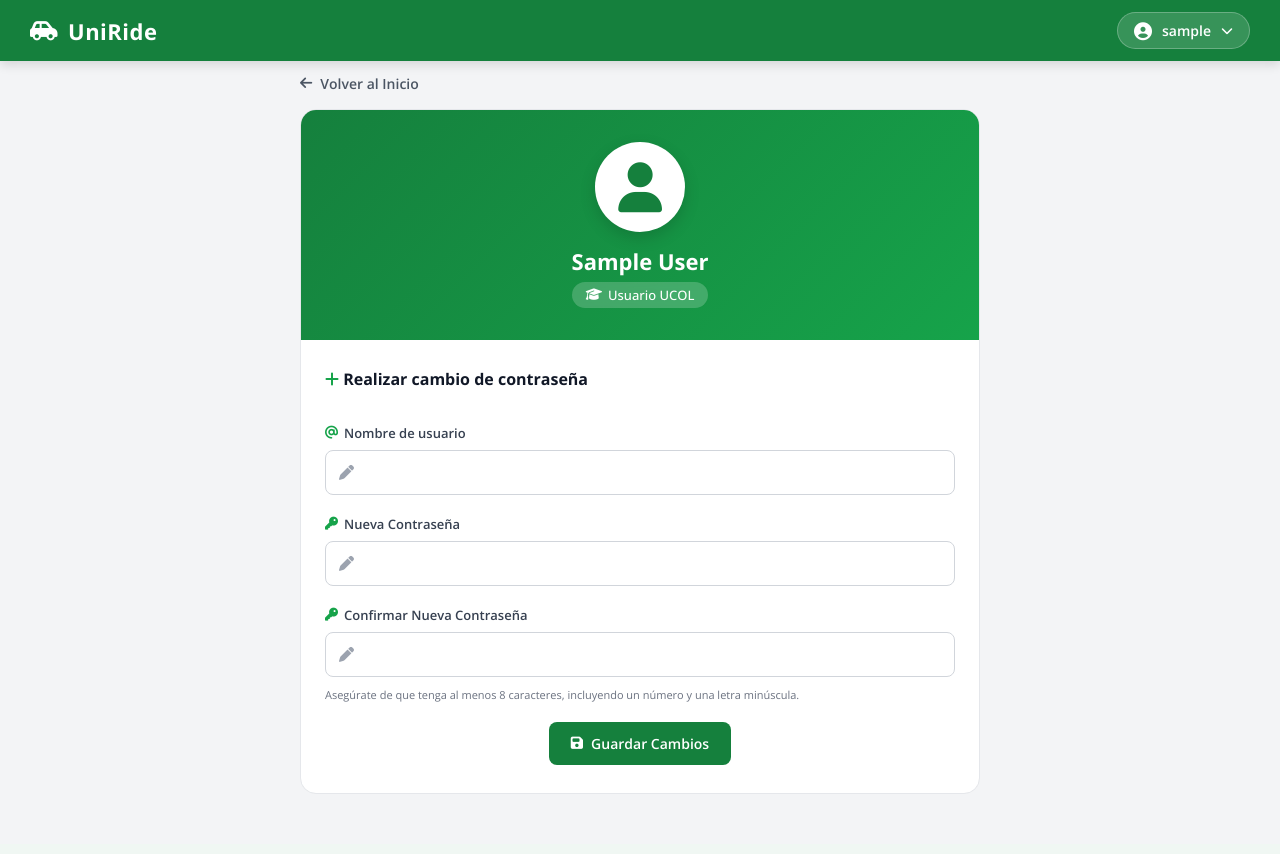
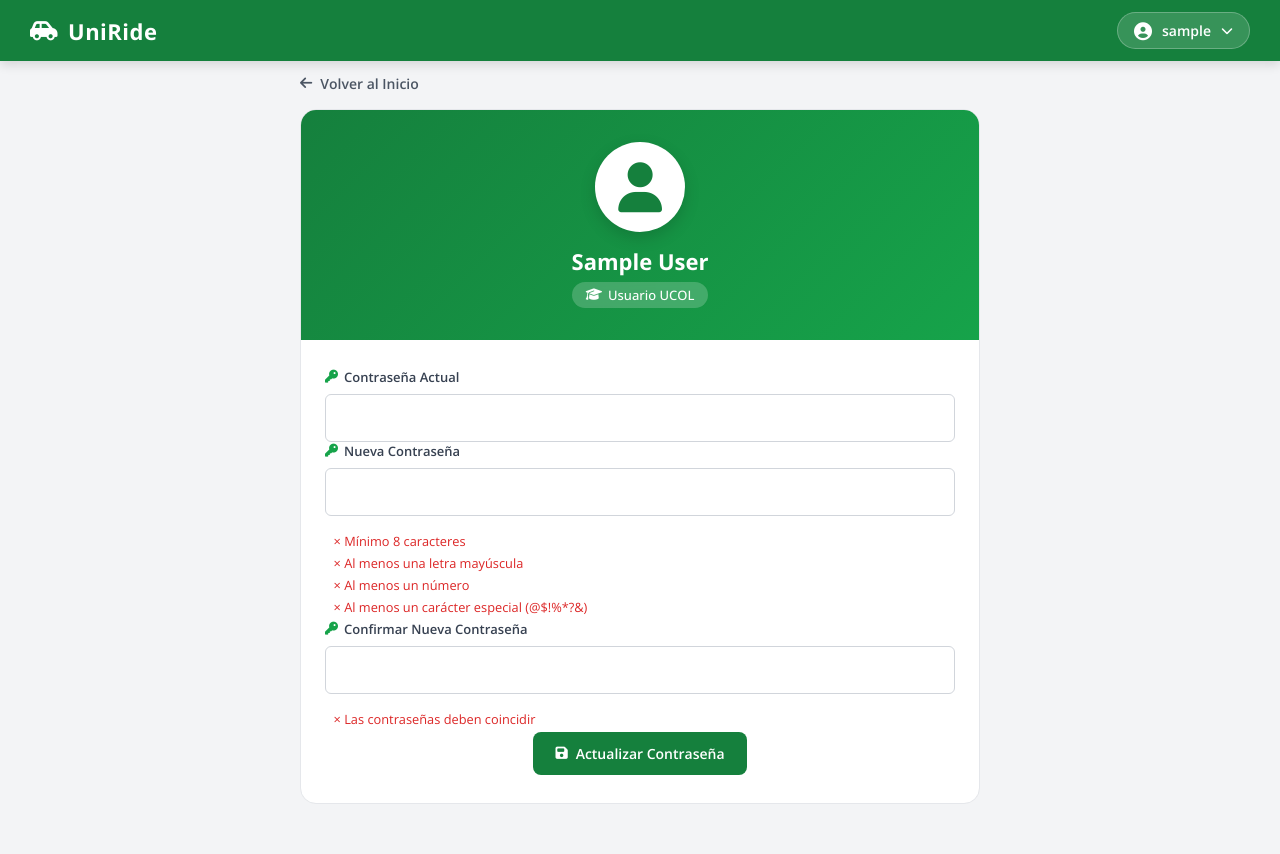
Before and after one commit to Gavalencia12/RaitCol, a Django app: page /change_password/ in a window 1280 px wide. Before the commit the page ends 794 px from the top, so only its background shows below. Run offline with Django 4.2, Linux system fonts and the light colour scheme; the visitor is signed in with stand-in values (Sample User, id 1).

Commit message:
NEW frontend---cambio-de-contraseña

```diff
--- a/static/css/profile.css
+++ b/static/css/profile.css
@@ -552,3 +552,71 @@
     padding: 10px 10px 10px 38px;
   }
 }
+/* Estilos para contraseñas de cambiar contraseña */
+:root {
+    --primary-color: #16a34a;
+    --success-color: #16a34a;
+    --error-color: #dc2626;
+    --text-color: #1f2937;
+    --border-color: #d1d5db;
+}
+
+.password-wrapper input {
+    width: 100%;
+    padding: 0.75rem;
+    padding-right: 2.75rem; /* Espacio extra para que el texto no tape el icono */
+    border: 1px solid var(--border-color);
+    border-radius: 6px;
+    box-sizing: border-box;
+    font-size: 1rem;
+    transition: border-color 0.2s;
+}
+
+.password-wrapper input:focus {
+    outline: none;
+    border-color: var(--primary-color);
+    box-shadow: 0 0 0 3px rgba(79, 70, 229, 0.1);
+}
+
+
+
+.requirements {
+    font-size: 0.8rem;
+    color: #6b7280;
+    margin-top: 0.5rem;
+    padding-left: 1.2rem;
+}
+
+.requirements li {
+    margin-bottom: 0.25rem;
+}
+
+.valid {
+    color: var(--success-color) !important;
+    list-style-type: '✓ ';
+}
+
+.invalid {
+    color: var(--error-color);
+    list-style-type: '× ';
+}
+
+.alert {
+    padding: 0.75rem;
+    border-radius: 6px;
+    font-size: 0.9rem;
+    margin-bottom: 1rem;
+    display: none;
+}
+
+.alert-error {
+    background-color: #fee2e2;
+    color: var(--error-color);
+    border: 1px solid #fca5a5;
+}
+
+.alert-success {
+    background-color: #dcfce7;
+    color: var(--success-color);
+    border: 1px solid #86efac;
+}
--- /dev/null
+++ b/static/js/change_password.js
@@ -0,0 +1,116 @@
+document.addEventListener('DOMContentLoaded', () => {
+    // Inicializar los iconos de Lucide
+
+
+    const passwordForm = document.getElementById('passwordForm');
+    const old_password = document.getElementById('old_password');
+    const new_password1 = document.getElementById('new_password1');
+    const new_password2 = document.getElementById('new_password2');
+    const alertMessage = document.getElementById('alertMessage');
+
+    // Elementos de requisitos de validación
+    const reqLength = document.getElementById('reqLength');
+    const reqUppercase = document.getElementById('reqUppercase');
+    const reqNumber = document.getElementById('reqNumber');
+    const reqSpecial = document.getElementById('reqSpecial');
+    const reqMatch = document.getElementById('reqMatch');
+
+
+    // 2. Funciones de validación en tiempo real
+    function validateNewPassword() {
+        const value = new_password1.value;
+
+        const hasLength = value.length >= 8;
+        const hasUppercase = /[A-Z]/.test(value);
+        const hasNumber = /[0-9]/.test(value);
+        const hasSpecial = /[@$!%*?&]/.test(value);
+
+        updateRequirementStatus(reqLength, hasLength);
+        updateRequirementStatus(reqUppercase, hasUppercase);
+        updateRequirementStatus(reqNumber, hasNumber);
+        updateRequirementStatus(reqSpecial, hasSpecial);
+
+        validateConfirmPassword();
+
+        return hasLength && hasUppercase && hasNumber && hasSpecial;
+    }
+
+    function validateConfirmPassword() {
+        const matches = new_password1.value === new_password2.value && new_password2.value !== '';
+        updateRequirementStatus(reqMatch, matches);
+        return matches;
+    }
+
+    function updateRequirementStatus(element, isValid) {
+        if (isValid) {
+            element.classList.remove('invalid');
+            element.classList.add('valid');
+        } else {
+            element.classList.remove('valid');
+            element.classList.add('invalid');
+        }
+    }
+
+    // Escuchadores de eventos para los inputs
+    new_password1.addEventListener('input', validateNewPassword);
+    new_password2.addEventListener('input', validateConfirmPassword);
+
+    // 3. Manejo del Envío del Formulario
+    passwordForm.addEventListener('submit', function(e) {
+        e.preventDefault();
+
+        alertMessage.style.display = 'none';
+        alertMessage.className = 'alert';
+
+        if (old_password.value.trim() === '') {
+            showAlert('Por favor, ingresa tu contraseña actual.', 'error');
+            return;
+        }
+
+        const isNewPasswordSecure = validateNewPassword();
+        const doPasswordsMatch = validateConfirmPassword();
+
+        if (!isNewPasswordSecure) {
+            showAlert('La nueva contraseña no cumple con todos los requisitos de seguridad.', 'error');
+            return;
+        }
+
+        if (!doPasswordsMatch) {
+            showAlert('La confirmación de la contraseña no coincide.', 'error');
+            return;
+        }
+
+        showAlert('¡Contraseña actualizada con éxito! (Enviando al servidor...)', 'success');
+
+        console.log('Datos listos para la API:', {
+            current: old_password.value,
+            new: new_password1.value
+        });
+
+        passwordForm.reset();
+        resetRequirements();
+        resetPasswordVisibility();
+    });
+
+    function showAlert(message, type) {
+        alertMessage.textContent = message;
+        alertMessage.style.display = 'block';
+        alertMessage.classList.add(type === 'success' ? 'alert-success' : 'alert-error');
+    }
+
+    function resetRequirements() {
+        const items = document.querySelectorAll('.requirements li');
+        items.forEach(item => {
+            item.classList.remove('valid');
+            item.classList.add('invalid');
+        });
+    }
+
+    // Devuelve los inputs al tipo password por defecto tras enviar el formulario
+    function resetPasswordVisibility() {
+        const inputs = document.querySelectorAll('.password-wrapper input');
+        inputs.forEach(input => input.type = 'password');
+
+
+    }
+});
--- a/templates/users/change_password.html
+++ b/templates/users/change_password.html
@@ -46,54 +46,56 @@
           </div>
 
           <div class="profile-card-body">
-            <form method="POST" action="{% url 'profile' %}" class="profile-form" onsubmit="return checkForm(this);">
+          <div id="alertMessage" class="alert"></div>
+          <form method="POST" action="{% url 'profile' %}" id="passwordForm">
             {% csrf_token %}
+              <!-- Contraseña Actual -->
+              <div class="form-group">
+                  <label for="old_password">
+                    <i class="fa fa-key"></i>Contraseña Actual
+                  </label>
+                  <div class="password-wrapper">
+                      <input type="password" id="old_password" name="old_password" class="form-control" required>
 
-              <h4 style="font-size: 16px; font-weight: 700; color: #111827; margin: 0 0 14px 0;">
-                <i class="fa-solid fa-plus" style="color: #16a34a;"></i> Realizar cambio de contraseña
-              </h4>
-
-              <div class="form-group">
-                  <label for="username">
-                    <i class="fa-solid fa-at"></i> Nombre de usuario
-                  </label>
-                  <div class="input-wrapper">
-                    <i class="fa-solid fa-pen"></i>
-                    <input type="text" id="username" name="username" class="form-control" min="1" max="10"
-                      value="" >
                   </div>
               </div>
 
+              <!-- Nueva Contraseña -->
               <div class="form-group">
                   <label for="new_password1">
-                    <i class="fa fa-key"></i> Nueva Contraseña
+                    <i class="fa fa-key"></i>Nueva Contraseña
                   </label>
-                  <div class="input-wrapper">
-                    <i class="fa-solid fa-pen"></i>
-                    <input type="password" id="new_password1" name="new_password1" class="form-control"
-                      value="" >
+                  <div class="password-wrapper">
+                      <input type="password" id="new_password1" name="new_password1" class="form-control" required>
                   </div>
+                  <ul class="requirements">
+                      <li id="reqLength" class="invalid">Mínimo 8 caracteres</li>
+                      <li id="reqUppercase" class="invalid">Al menos una letra mayúscula</li>
+                      <li id="reqNumber" class="invalid">Al menos un número</li>
+                      <li id="reqSpecial" class="invalid">Al menos un carácter especial (@$!%*?&)</li>
+                  </ul>
               </div>
 
+              <!-- Confirmar Nueva Contraseña -->
               <div class="form-group">
                   <label for="new_password2">
-                    <i class="fa fa-key"></i> Confirmar Nueva Contraseña
+                    <i class="fa fa-key"></i>Confirmar Nueva Contraseña
                   </label>
-                  <div class="input-wrapper">
-                    <i class="fa-solid fa-pen"></i>
-                    <input type="password" id="new_password2" name="new_password2" class="form-control"
-                      value="" >
+                  <div class="password-wrapper">
+                      <input type="password" id="new_password2" name="new_password2" class="form-control" required>
                   </div>
-                  <span class="form-hint">Asegúrate de que tenga al menos 8 caracteres, incluyendo un número y una letra minúscula.</span>
+                  <ul class="requirements">
+                      <li id="reqMatch" class="invalid">Las contraseñas deben coincidir</li>
+                  </ul>
               </div>
 
               <div class="profile-actions">
                 <button type="submit" class="btn-submit">
-                    <i class="fa-solid fa-floppy-disk"></i> Guardar Cambios
+                  <i class="fa-solid fa-floppy-disk"></i>Actualizar Contraseña
                 </button>
               </div>
+
             </form>
-
           </div>
         </div>
       </div>
@@ -101,6 +103,8 @@
   </div>
  <script src="{% static 'js/dashboard.js' %}"></script>
   <script src="{% static 'js/profile.js' %}"></script>
+  <script src="{% static 'js/change_password.js' %}"></script>
+
 </body>
 
 </html>
```
Lines whose indentation alone changed are shown as unchanged.
